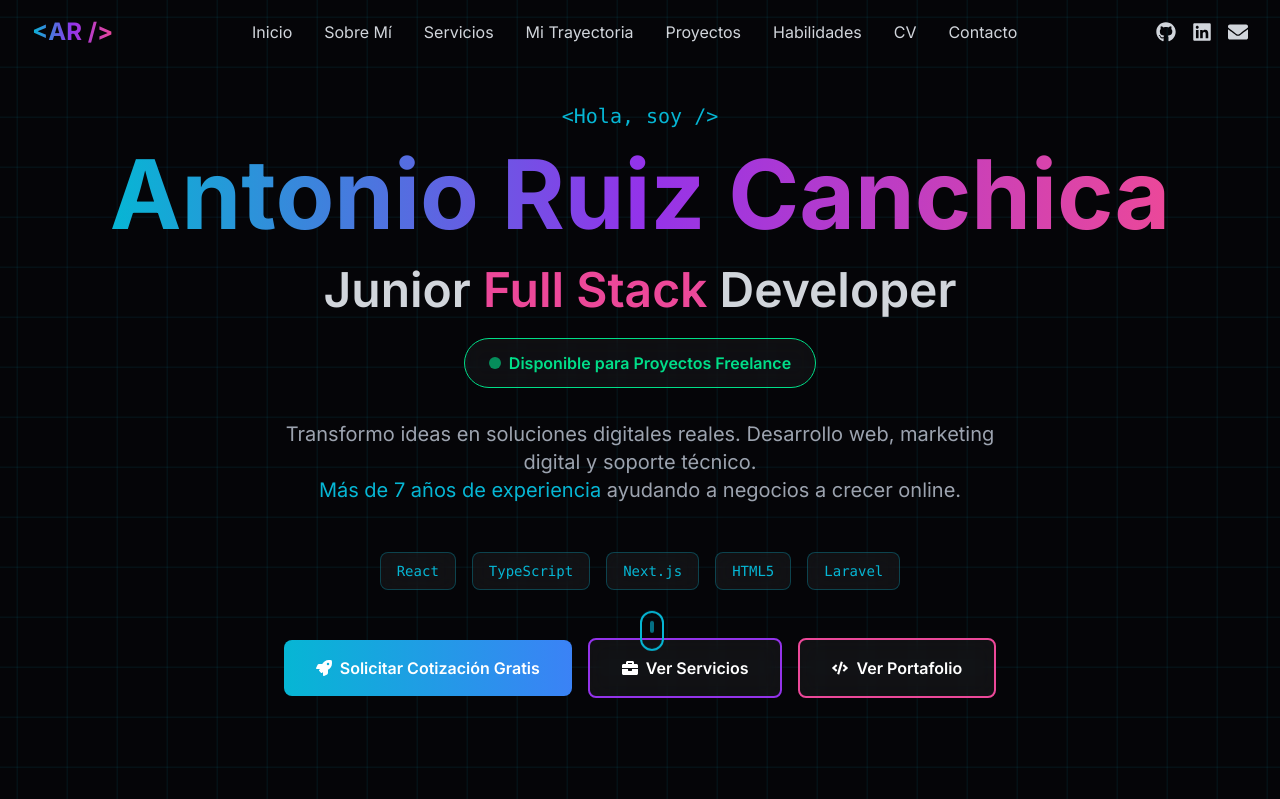
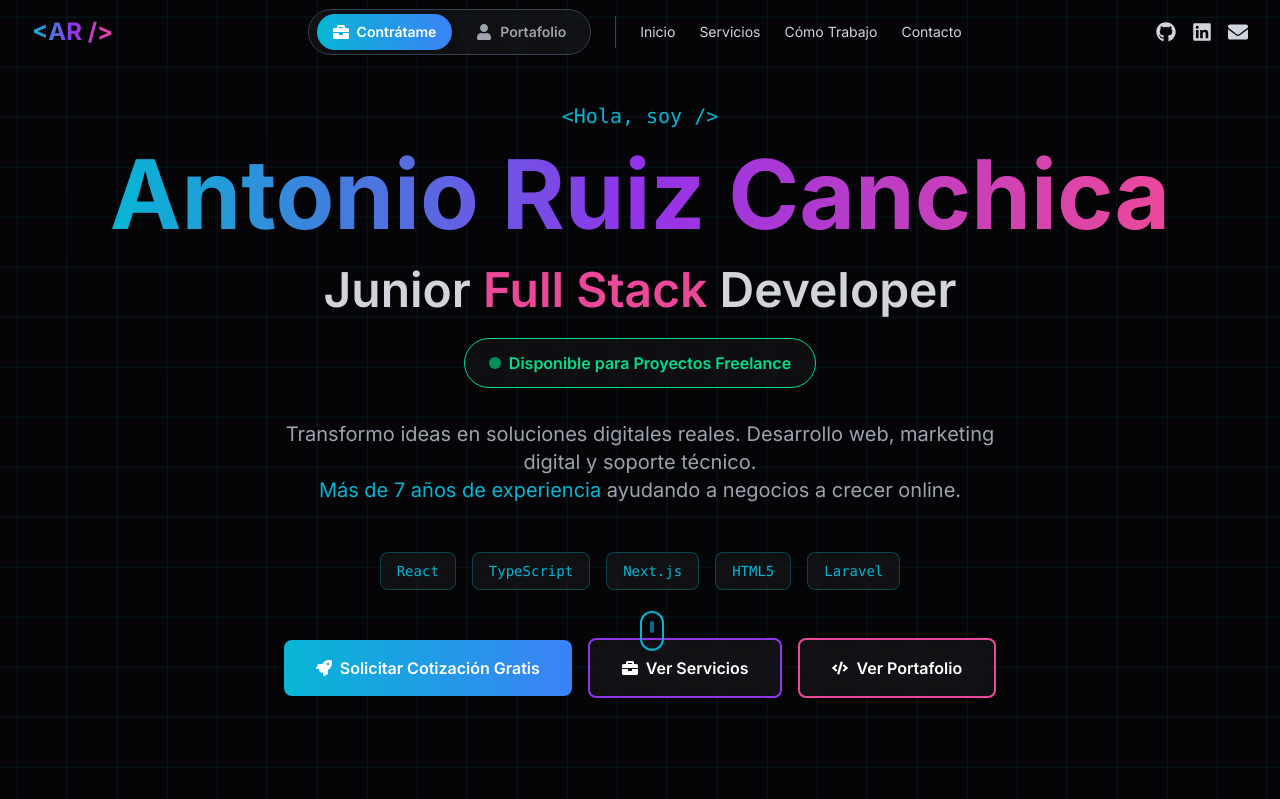
Before and after one commit to probuho/Portafolio_AntonioCanchica, a Next.js app: page / in a window 1280 px wide. Shown: the top 799 px of the page. Built offline with nearby package versions, Linux system fonts and the light colour scheme.

Commit message:
🎨 NAVBAR INTEGRADO: Tabs sutiles en navbar, links dinámicos, WhatsApp actualizado (04245977038)

```diff
--- a/app/page.tsx
+++ b/app/page.tsx
@@ -1,9 +1,8 @@
 'use client';
 
-import { useState, useEffect } from 'react';
+import { useState } from 'react';
 import Navbar from '@/components/Navbar';
 import Hero from '@/components/Hero';
-import TabSwitcher from '@/components/TabSwitcher';
 import About from '@/components/About';
 import Services from '@/components/Services';
 import Process from '@/components/Process';
@@ -17,29 +16,13 @@ import Footer from '@/components/Footer';
 export default function Home() {
     const [activeTab, setActiveTab] = useState<'freelance' | 'portfolio'>('freelance');
 
-    // Escuchar eventos del navbar para cambiar de tab
-    useEffect(() => {
-        const handleTabChange = (e: CustomEvent) => {
-            setActiveTab(e.detail as 'freelance' | 'portfolio');
-        };
-
-        window.addEventListener('changeTab', handleTabChange as EventListener);
-        return () => window.removeEventListener('changeTab', handleTabChange as EventListener);
-    }, []);
-
     return (
         <main className="relative min-h-screen">
-            {/* Navbar - Siempre visible */}
-            <Navbar />
+            {/* Navbar con tabs integrados */}
+            <Navbar activeTab={activeTab} onTabChange={setActiveTab} />
 
             {/* Hero - Siempre visible */}
             <Hero />
-
-            {/* Tab Switcher - Sticky */}
-            <TabSwitcher
-                activeTab={activeTab}
-                onTabChange={setActiveTab}
-            />
 
             {/* CONTENIDO FREELANCE */}
             {activeTab === 'freelance' && (
--- a/components/Contact.tsx
+++ b/components/Contact.tsx
@@ -128,7 +128,7 @@ export default function Contact() {
 
                                 {/* WhatsApp */}
                                 <a
-                                    href="https://wa.me/584244611848"
+                                    href="https://wa.me/584245977038"
                                     target="_blank"
                                     rel="noopener noreferrer"
                                     className="flex items-center gap-3 p-3 rounded-lg hover:bg-cyber-neon/10 transition-colors group"
--- a/components/Navbar.tsx
+++ b/components/Navbar.tsx
@@ -1,9 +1,14 @@
 'use client';
 
 import { useState, useEffect } from 'react';
-import { FaGithub, FaLinkedin, FaEnvelope, FaBars, FaTimes } from 'react-icons/fa';
+import { FaGithub, FaLinkedin, FaEnvelope, FaBars, FaTimes, FaBriefcase, FaUser } from 'react-icons/fa';
 
-export default function Navbar() {
+interface NavbarProps {
+    activeTab: 'freelance' | 'portfolio';
+    onTabChange: (tab: 'freelance' | 'portfolio') => void;
+}
+
+export default function Navbar({ activeTab, onTabChange }: NavbarProps) {
     const [isScrolled, setIsScrolled] = useState(false);
     const [isMobileMenuOpen, setIsMobileMenuOpen] = useState(false);
 
@@ -15,29 +20,30 @@ export default function Navbar() {
         return () => window.removeEventListener('scroll', handleScroll);
     }, []);
 
-    const navLinks = [
+    // Links que cambian según el tab activo
+    const freelanceLinks = [
         { href: '#inicio', label: 'Inicio' },
-        { href: '#sobre-mi', label: 'Sobre Mí', tab: 'portfolio' },
-        { href: '#servicios', label: 'Servicios', tab: 'freelance' },
-        { href: '#roadmap', label: 'Mi Trayectoria', tab: 'portfolio' },
-        { href: '#proyectos', label: 'Proyectos', tab: 'portfolio' },
-        { href: '#habilidades', label: 'Habilidades', tab: 'portfolio' },
-        { href: '#cv', label: 'CV', tab: 'portfolio' },
-        { href: '#contacto', label: 'Contacto', tab: 'freelance' },
+        { href: '#servicios', label: 'Servicios' },
+        { href: '#proceso', label: 'Cómo Trabajo' },
+        { href: '#contacto', label: 'Contacto' },
     ];
+
+    const portfolioLinks = [
+        { href: '#inicio', label: 'Inicio' },
+        { href: '#sobre-mi', label: 'Sobre Mí' },
+        { href: '#roadmap', label: 'Trayectoria' },
+        { href: '#proyectos', label: 'Proyectos' },
+        { href: '#habilidades', label: 'Skills' },
+        { href: '#cv', label: 'CV' },
+    ];
+
+    const currentLinks = activeTab === 'freelance' ? freelanceLinks : portfolioLinks;
 
     const socialLinks = [
         { href: 'https://github.com/probuho', icon: FaGithub, label: 'GitHub' },
         { href: 'https://www.linkedin.com/in/antonio-jose-ruiz-canchica-7674b4272', icon: FaLinkedin, label: 'LinkedIn' },
         { href: 'mailto:contactoprobuho@gmail.com', icon: FaEnvelope, label: 'Email' },
     ];
-
-    const handleNavClick = (e: React.MouseEvent<HTMLAnchorElement>, tab?: string) => {
-        // Si tiene tab asociado, disparar evento personalizado para cambiar tab
-        if (tab) {
-            window.dispatchEvent(new CustomEvent('changeTab', { detail: tab }));
-        }
-    };
 
     return (
         <nav
@@ -52,13 +58,48 @@ export default function Navbar() {
                     </a>
 
                     {/* Desktop Navigation */}
-                    <div className="hidden md:flex space-x-8">
-                        {navLinks.map((link) => (
+                    <div className="hidden lg:flex items-center space-x-6">
+                        {/* Tab Switcher integrado */}
+                        <div className="flex items-center gap-2 px-2 py-1 glass-effect rounded-full border border-gray-700">
+                            <button
+                                onClick={() => onTabChange('freelance')}
+                                className={`
+                                    px-4 py-2 rounded-full font-semibold text-sm transition-all duration-300
+                                    flex items-center gap-2
+                                    ${activeTab === 'freelance'
+                                        ? 'bg-gradient-to-r from-cyber-cyan to-cyber-blue text-white shadow-lg'
+                                        : 'text-gray-400 hover:text-white'
+                                    }
+                                `}
+                            >
+                                <FaBriefcase className="w-4 h-4" />
+                                <span>Contrátame</span>
+                            </button>
+                            <button
+                                onClick={() => onTabChange('portfolio')}
+                                className={`
+                                    px-4 py-2 rounded-full font-semibold text-sm transition-all duration-300
+                                    flex items-center gap-2
+                                    ${activeTab === 'portfolio'
+                                        ? 'bg-gradient-to-r from-cyber-purple to-cyber-pink text-white shadow-lg'
+                                        : 'text-gray-400 hover:text-white'
+                                    }
+                                `}
+                            >
+                                <FaUser className="w-4 h-4" />
+                                <span>Portafolio</span>
+                            </button>
+                        </div>
+
+                        {/* Divider */}
+                        <div className="h-8 w-px bg-gray-700"></div>
+
+                        {/* Links según tab activo */}
+                        {currentLinks.map((link) => (
                             <a
                                 key={link.href}
                                 href={link.href}
-                                onClick={(e) => handleNavClick(e, link.tab)}
-                                className="text-gray-300 hover:text-cyber-cyan transition-colors relative group"
+                                className="text-gray-300 hover:text-cyber-cyan transition-colors relative group text-sm"
                             >
                                 {link.label}
                                 <span className="absolute bottom-0 left-0 w-0 h-0.5 bg-gradient-neon group-hover:w-full transition-all duration-300"></span>
@@ -84,7 +125,7 @@ export default function Navbar() {
 
                     {/* Mobile Menu Button */}
                     <button
-                        className="md:hidden text-white"
+                        className="lg:hidden text-white"
                         onClick={() => setIsMobileMenuOpen(!isMobileMenuOpen)}
                         aria-label="Toggle menu"
                     >
@@ -95,21 +136,64 @@ export default function Navbar() {
 
             {/* Mobile Menu */}
             {isMobileMenuOpen && (
-                <div className="md:hidden glass-effect border-t border-gray-800">
+                <div className="lg:hidden glass-effect border-t border-gray-800">
                     <div className="px-2 pt-2 pb-3 space-y-1">
-                        {navLinks.map((link) => (
+                        {/* Tab Switcher Mobile */}
+                        <div className="px-3 py-2">
+                            <div className="flex gap-2">
+                                <button
+                                    onClick={() => {
+                                        onTabChange('freelance');
+                                        setIsMobileMenuOpen(false);
+                                    }}
+                                    className={`
+                                        flex-1 px-4 py-3 rounded-lg font-semibold text-sm transition-all
+                                        flex items-center justify-center gap-2
+                                        ${activeTab === 'freelance'
+                                            ? 'bg-gradient-to-r from-cyber-cyan to-cyber-blue text-white'
+                                            : 'glass-effect text-gray-400'
+                                        }
+                                    `}
+                                >
+                                    <FaBriefcase />
+                                    Contrátame
+                                </button>
+                                <button
+                                    onClick={() => {
+                                        onTabChange('portfolio');
+                                        setIsMobileMenuOpen(false);
+                                    }}
+                                    className={`
+                                        flex-1 px-4 py-3 rounded-lg font-semibold text-sm transition-all
+                                        flex items-center justify-center gap-2
+                                        ${activeTab === 'portfolio'
+                                            ? 'bg-gradient-to-r from-cyber-purple to-cyber-pink text-white'
+                                            : 'glass-effect text-gray-400'
+                                        }
+                                    `}
+                                >
+                                    <FaUser />
+                                    Portafolio
+                                </button>
+                            </div>
+                        </div>
+
+                        {/* Divider */}
+                        <div className="h-px bg-gray-700 my-2"></div>
+
+                        {/* Links según tab */}
+                        {currentLinks.map((link) => (
                             <a
                                 key={link.href}
                                 href={link.href}
-                                onClick={(e) => {
-                                    handleNavClick(e, link.tab);
-                                    setIsMobileMenuOpen(false);
-                                }}
+                                onClick={() => setIsMobileMenuOpen(false)}
                                 className="block px-3 py-2 text-gray-300 hover:text-cyber-cyan transition-colors"
                             >
                                 {link.label}
                             </a>
                         ))}
+
+                        {/* Social Links Mobile */}
                         <div className="flex space-x-4 px-3 pt-4">
                             {socialLinks.map((social) => (
                                 <a
--- a/components/Process.tsx
+++ b/components/Process.tsx
@@ -47,7 +47,7 @@ export default function Process() {
     ];
 
     return (
-        <section className="relative py-20 md:py-32 overflow-hidden bg-cyber-dark">
+        <section id="proceso" className="relative py-20 md:py-32 overflow-hidden bg-cyber-dark">
             <div className="absolute inset-0 bg-gradient-to-b from-cyber-darker/50 to-transparent"></div>
 
             <div className="relative z-10 max-w-7xl mx-auto px-4 sm:px-6 lg:px-8">
--- a/components/Services.tsx
+++ b/components/Services.tsx
@@ -165,7 +165,7 @@ export default function Services() {
                             Solicitar Cotización Gratis
                         </a>
                         <a
-                            href="https://wa.me/584244611848"
+                            href="https://wa.me/584245977038"
                             target="_blank"
                             rel="noopener noreferrer"
                             className="group inline-flex items-center justify-center gap-2 px-8 py-4 glass-effect border border-cyber-purple rounded-lg font-semibold text-white hover:scale-105 transition-all hover:border-cyber-neon"
```
